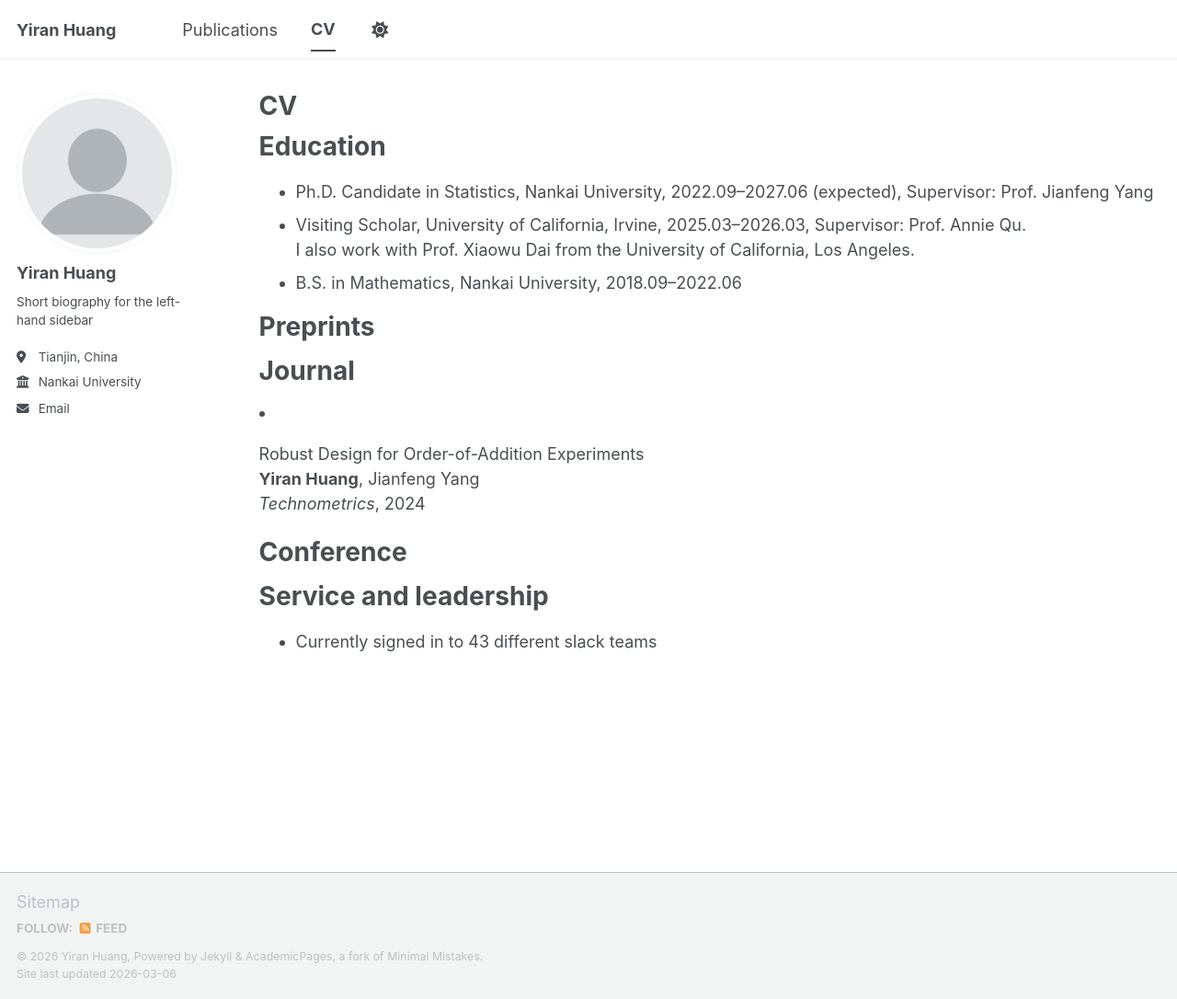
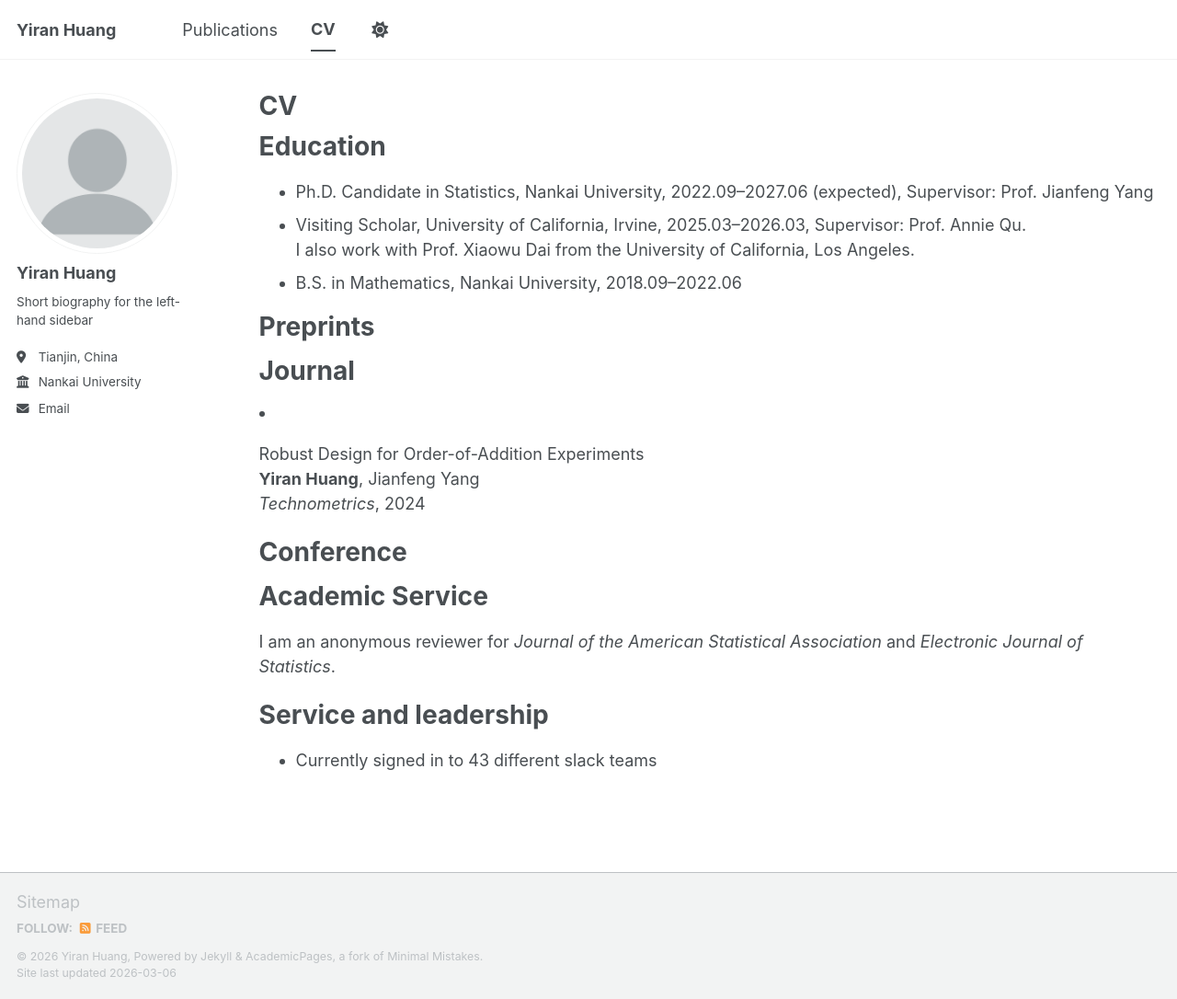
Before and after one commit to Yiran-Huang/Yiran-Huang.github.io, a Jekyll site: the page built from _pages/cv.md, in a window 1280 px wide and 1086 px high. Shown: the whole window at 92% size. Built offline with Jekyll 4.4.1, drawn with Linux system fonts in a browser that asks for light colours; a script bundle is joined from its source files by our own code; library files that are not in the unit come from our copies.

Commit message:
Update cv.md

```diff
--- a/_pages/cv.md
+++ b/_pages/cv.md
@@ -39,6 +39,10 @@
 {% endif %}
 {% endfor %}
 
+Academic Service
+======
+I am an anonymous reviewer for *Journal of the American Statistical Association* and *Electronic Journal of Statistics*.
+
 Service and leadership
 ======
 * Currently signed in to 43 different slack teams
```
